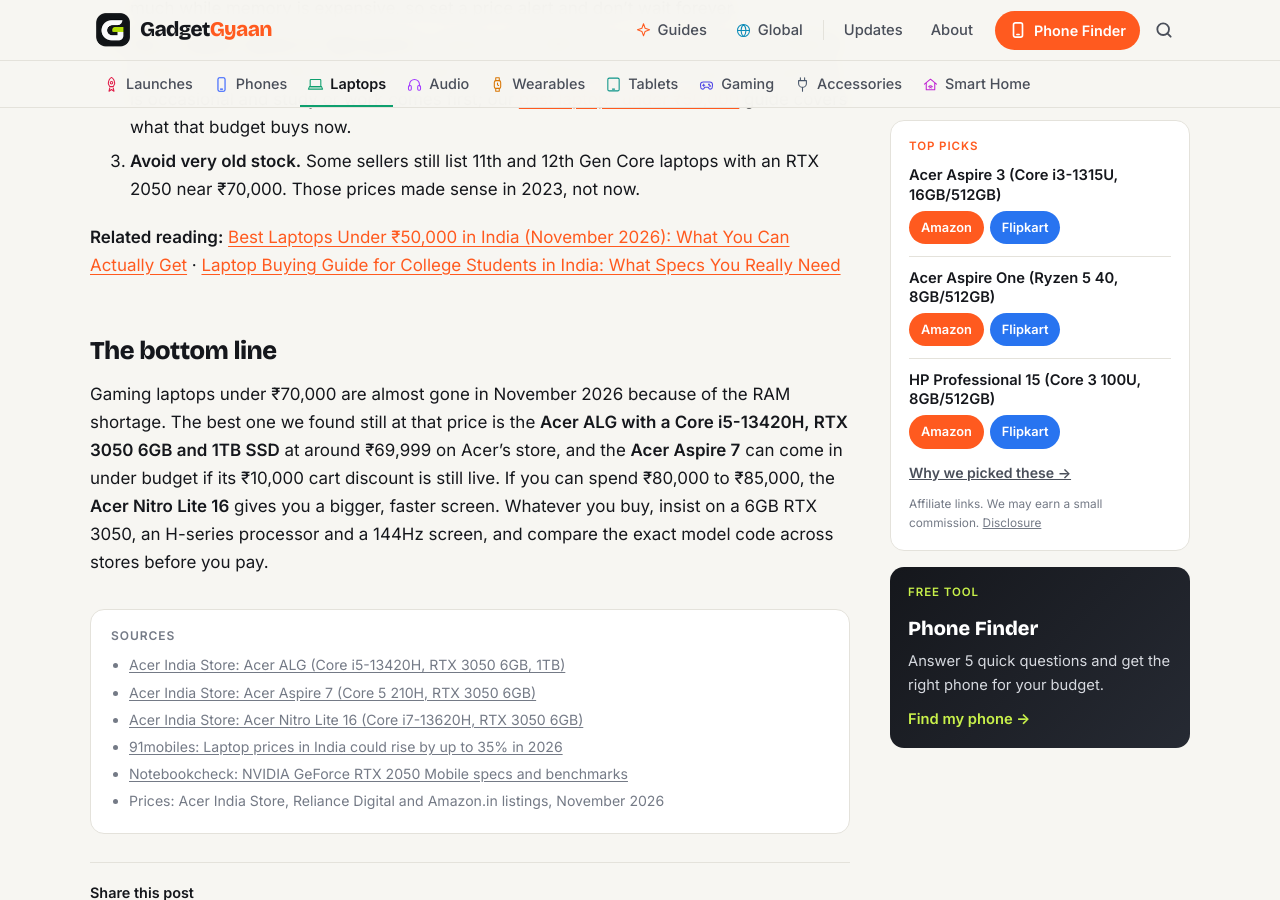
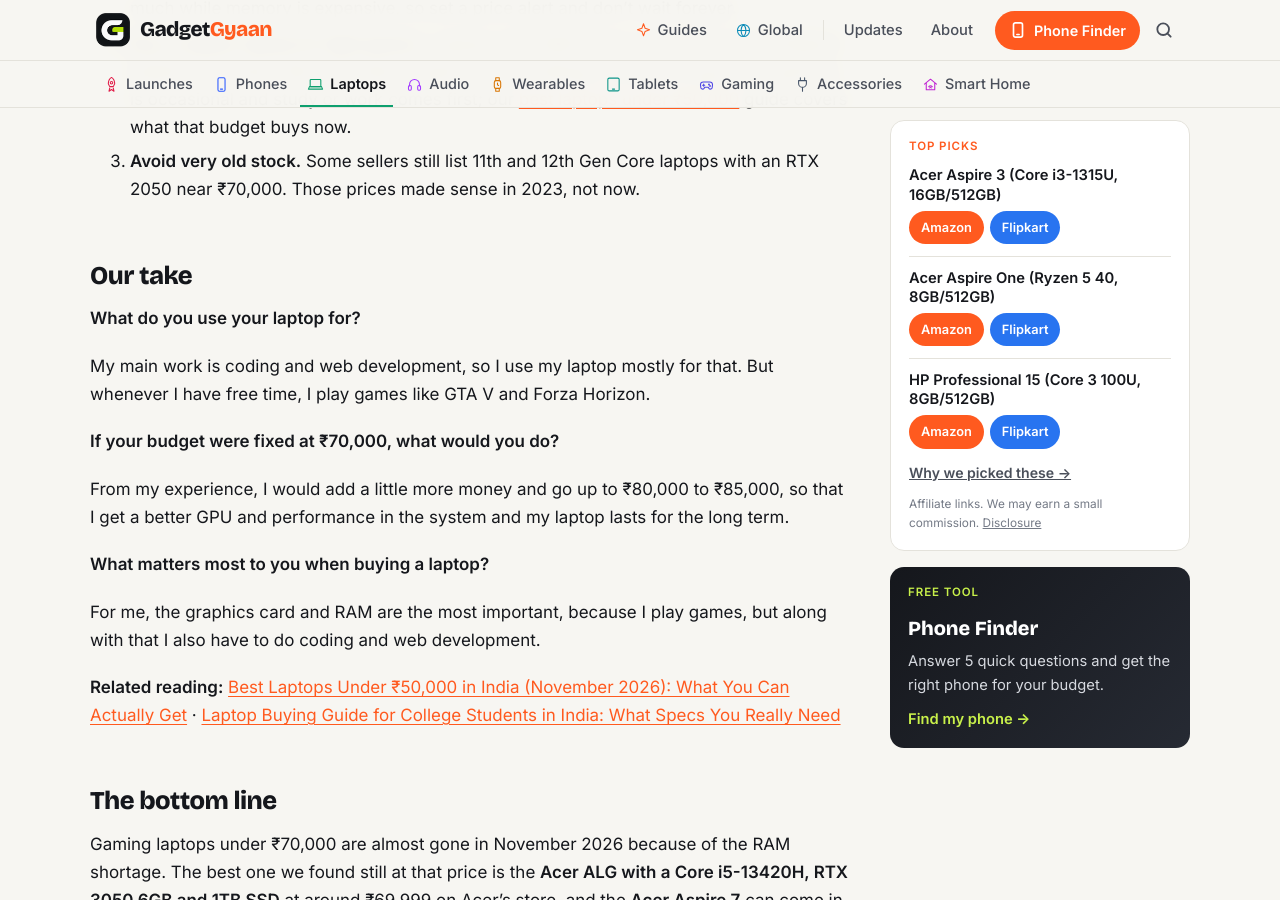
Before and after one commit to kiteksood167/kiteksood167.github.io, a Jekyll site: the page built from _posts/2026-11-18-best-gaming-laptops-under-70000.md, in a window 1280 px wide and 900 px high, scrolled down 6228 px. Built offline with Jekyll 4.4.1, drawn with Linux system fonts in a browser that asks for light colours; comment, search, counter and statistics services are not loaded.

Commit message:
Add Our take to gaming laptops under 70000 post
Co-Authored-By: Claude Opus 5.5 <noreply@anthropic.com>
Claude-Session: https://claude.ai/code/session_01WQRPmSxMwztgHXfstCGpBN

```diff
--- a/_posts/2026-11-18-best-gaming-laptops-under-70000.md
+++ b/_posts/2026-11-18-best-gaming-laptops-under-70000.md
@@ -103,6 +103,20 @@ If none of the RTX 3050 laptops above is in stock at your price, you have three
 2. **Buy a regular laptop for light games.** Laptops with AMD Ryzen chips and built-in Radeon graphics can play older and esports games at low settings. They are a good fit if gaming is occasional and study or work comes first; our [best laptops under ₹50,000](/best-laptops-under-50000-india/) guide covers what that budget buys now.
 3. **Avoid very old stock.** Some sellers still list 11th and 12th Gen Core laptops with an RTX 2050 near ₹70,000. Those prices made sense in 2023, not now.
 
+## Our take
+
+**What do you use your laptop for?**
+
+My main work is coding and web development, so I use my laptop mostly for that. But whenever I have free time, I play games like GTA V and Forza Horizon.
+
+**If your budget were fixed at ₹70,000, what would you do?**
+
+From my experience, I would add a little more money and go up to ₹80,000 to ₹85,000, so that I get a better GPU and performance in the system and my laptop lasts for the long term.
+
+**What matters most to you when buying a laptop?**
+
+For me, the graphics card and RAM are the most important, because I play games, but along with that I also have to do coding and web development.
+
 **Related reading:** [Best Laptops Under ₹50,000 in India (November 2026): What You Can Actually Get](/best-laptops-under-50000-india/) · [Laptop Buying Guide for College Students in India: What Specs You Really Need](/laptop-buying-guide-for-college-students/)
 
 ## The bottom line
```
